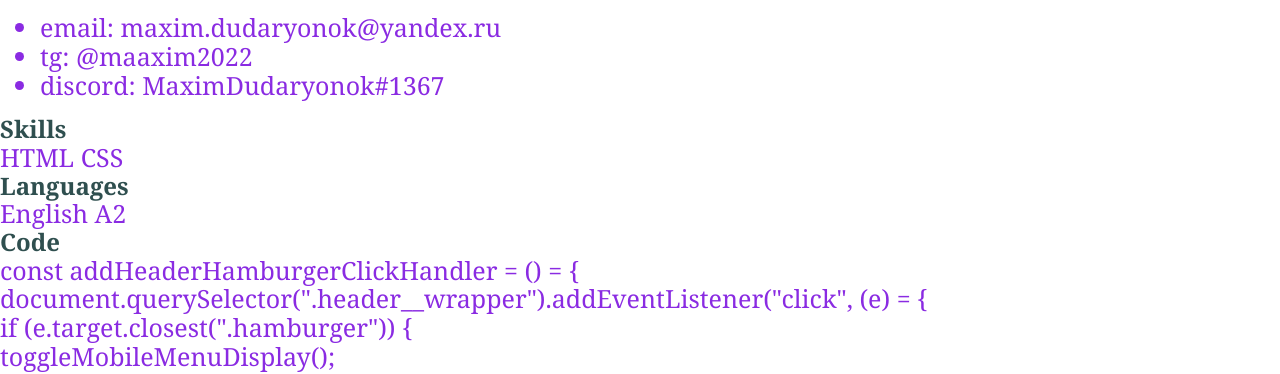
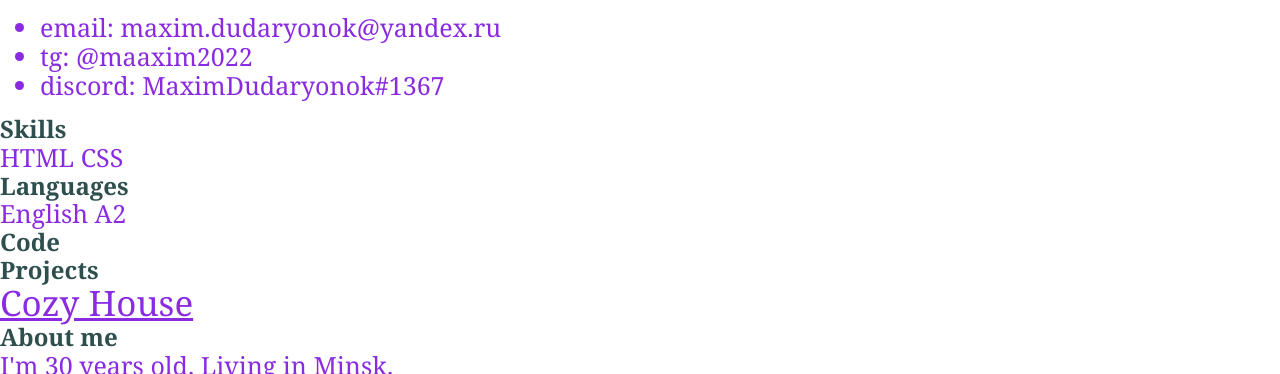
Before and after one commit to MaximDudaryonok/rscv2, a plain HTML site: page index.html in a window 1280 px wide. Shown: the part 554-928 px from the top of the page. Drawn offline with Linux system fonts and the light colour scheme.

Commit message:
Update index.html

```diff
--- a/index.html
+++ b/index.html
@@ -58,13 +58,6 @@
         <section class="code" id="code">
             <div class="wrapper code_wrapper">
                 <h2 class="code_title">Code</h2>
-                <p>const addHeaderHamburgerClickHandler = () = {<br>
-                    document.querySelector(".header__wrapper").addEventListener("click", (e) = {<br>
-                    if (e.target.closest(".hamburger")) {<br>
-                    toggleMobileMenuDisplay();<br>
-                    }<br>
-                    });
-                </p>
             </div>
         </section>
         <section class="projects" id="projects">
```
